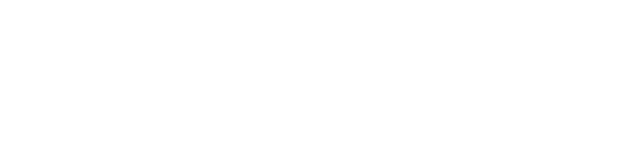
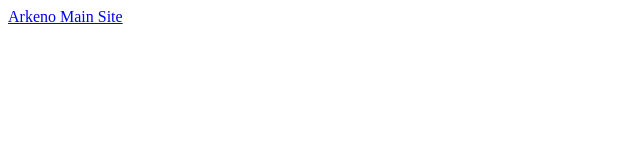
Before and after one commit to Arkeno-Org/Arkeno-org, a plain HTML site: page index.html in a window 1280 px wide. Shown: the whole page, without its empty margins (0-640 px from the left). Drawn offline with Linux system fonts and the light colour scheme.

Commit message:
Update index.html

```diff
--- a/index.html
+++ b/index.html
@@ -4,6 +4,6 @@
   </head>
 
 <body>
-  <a href = "https://sites.google.com/view/Arkeno-org"
+  <a href = "https://sites.google.com/view/Arkeno-org"> Arkeno Main Site </a>
 </body>
   </html>
```
